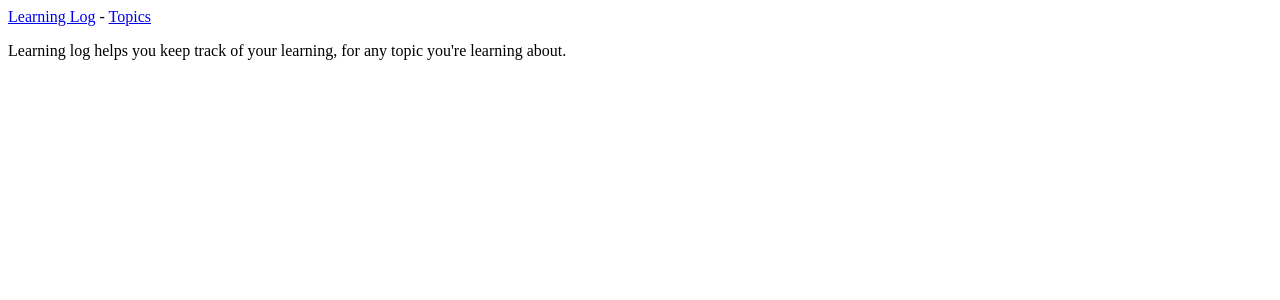
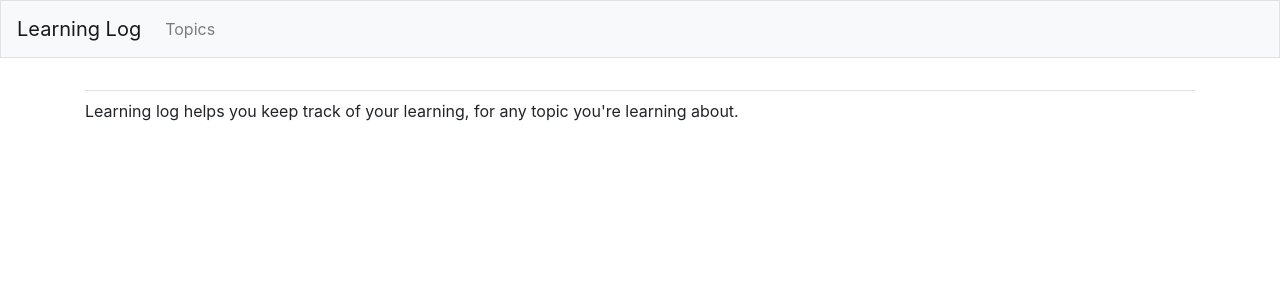
Before and after one commit to ggunde-deca/py-learning-log, a Django app: page / in a window 1280 px wide. Shown: the top 300 px of the page. Run offline with Django 3.2, Linux system fonts and the light colour scheme; some libraries are stand-ins or nearby versions.

Commit message:
Styled the base template using bootstrap4

```diff
--- a/app_learning_logs/templates/app_learning_logs/base.html
+++ b/app_learning_logs/templates/app_learning_logs/base.html
@@ -1,6 +1,47 @@
-<p>
-    <a href="{% url 'app_learning_logs:index' %}">Learning Log</a> -
-    <a href="{% url 'app_learning_logs:topics' %}">Topics</a>
-</p>
+{% load bootstrap4 %}
 
-{% block content %}{% endblock content %}
+<!doctype html>
+<html lang="en">
+
+<head>
+    <meta charset="utf-8">
+    <meta name="viewport" content="width=device-width, initial-scale=1,
+            shrink-to-fit=no">
+    <title>Learning Log</title>
+
+    {% bootstrap_css %}
+    {% bootstrap_javascript jquery='full' %}
+
+</head>
+
+<body>
+
+    <nav class="navbar navbar-expand-md navbar-light bg-light mb-4 border">
+
+        <a class="navbar-brand" href="{% url 'app_learning_logs:index' %}">Learning Log</a>
+        <button class="navbar-toggler" type="button" data-toggle="collapse" data-target="#navbarCollapse"
+            aria-controls="navbarCollapse" aria-expanded="false" aria-label="Toggle Navigation">
+            <span class="navbar-toggler-icon"></span>
+        </button>
+        <div class="collapse navbar-collapse" id="navbarCollapse">
+            <ul class="navbar-nav mr-auto">
+                <li class="nav-item">
+                    <a class="nav-link" href="{% url 'app_learning_logs:topics' %}">Topics</a>
+                </li>
+            </ul>
+        </div>
+
+    </nav>
+
+    <main role="main" class="container">
+        <div class="pb-2 mb-2 border-bottom">
+            {% block page_header %}{% endblock page_header %}
+        </div>
+        <div>
+            {% block content %}{% endblock content %}
+        </div>
+
+    </main>
+</body>
+
+</html>
--- a/learning_log/settings.py
+++ b/learning_log/settings.py
@@ -33,6 +33,8 @@ ALLOWED_HOSTS = ["*"]
 INSTALLED_APPS = [
     # My Apps
     "app_learning_logs",
+    # Third-Party Apps
+    "bootstrap4",
     "django.contrib.admin",
     "django.contrib.auth",
     "django.contrib.contenttypes",
```
